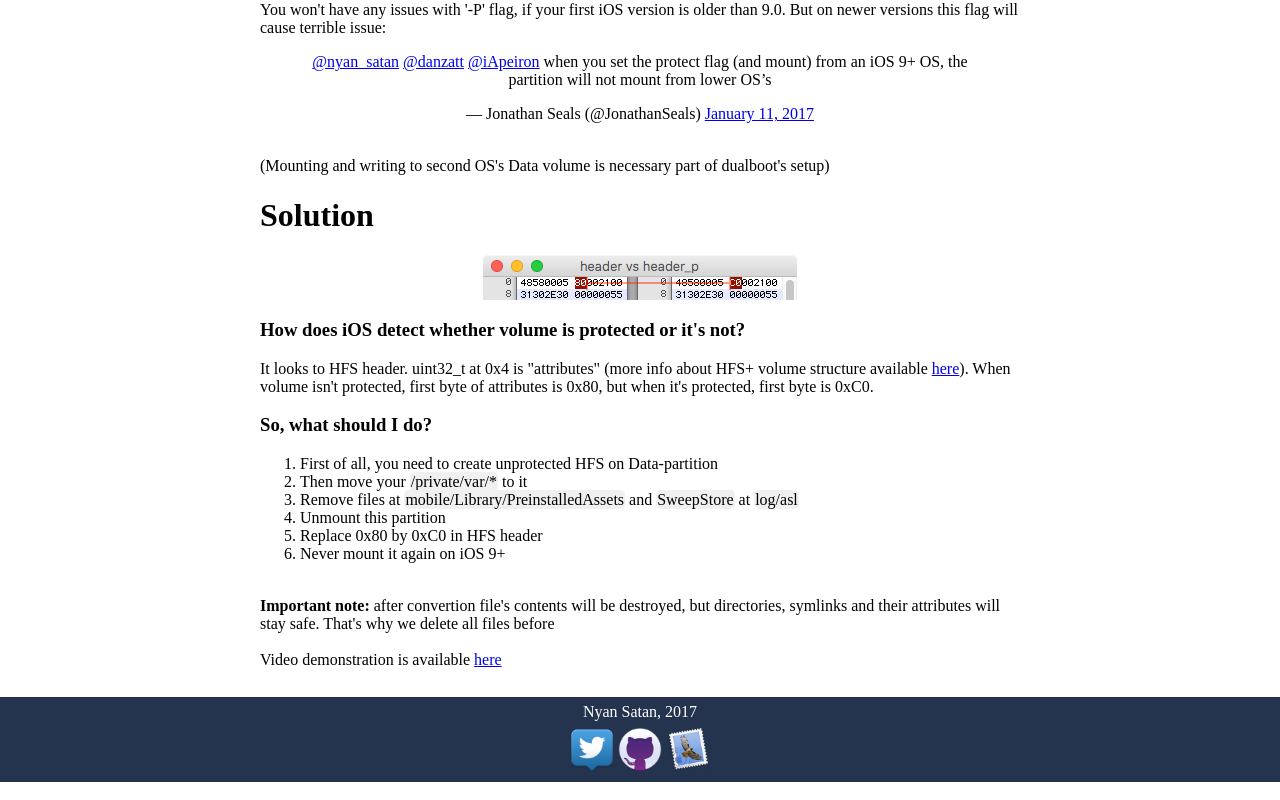
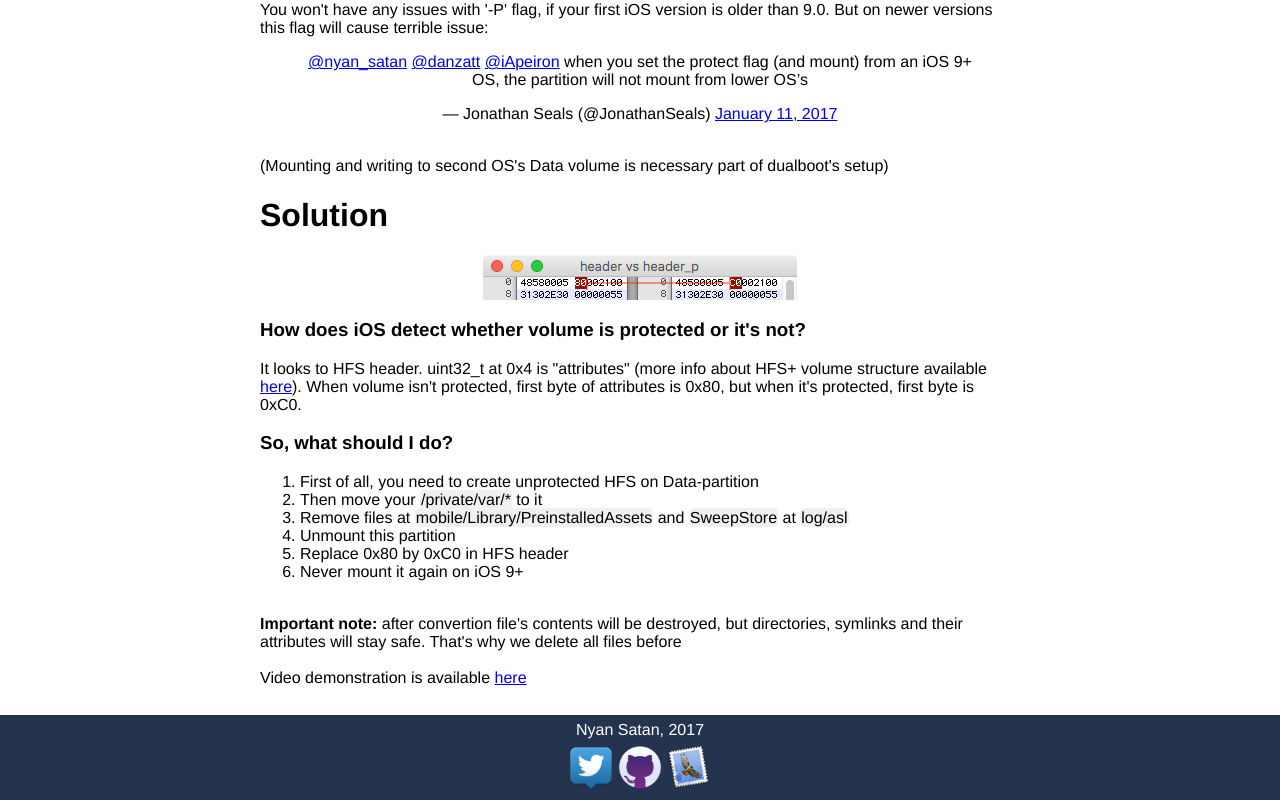
Before and after one commit to juxaier/juxaier.github.io, a plain HTML site: page dataprotection/index.html in a window 1280 px wide. Shown: the part 1334-2134 px from the top of the page. Drawn offline with Linux system fonts and the light colour scheme.

Commit message:
Update general.css

```diff
--- a/Common/general.css
+++ b/Common/general.css
@@ -4,7 +4,7 @@ body {
    	margin:0 auto;
 	padding: 0;
    	height: 100%;
-	font-family: "San Francisco";
+	font-family: Helvetica;
 
 }
 
@@ -38,7 +38,7 @@ p.cell {
 footer {
 
 	position: relative;
-	font-family: "San Francisco";
+	font-family: Helvetica;
 	bottom: 0;
 	left: 0;
 	right: 0;
@@ -71,7 +71,7 @@ p.cli {
 	background-color: #F0F0F0;
 	padding: 10px;
 	border-radius: 5px;
-	font-family: "San Francisco";
+	font-family: Helvetica;
 	word-wrap: break-word;
 
 }
@@ -81,7 +81,7 @@ span.cli {
 	background-color: #F0F0F0;
 	padding: 1px;
 	border-radius: 5px;
-	font-family: "San Francisco";
+	font-family: Helvetica;
 	word-wrap: break-word;
 
 }
```
